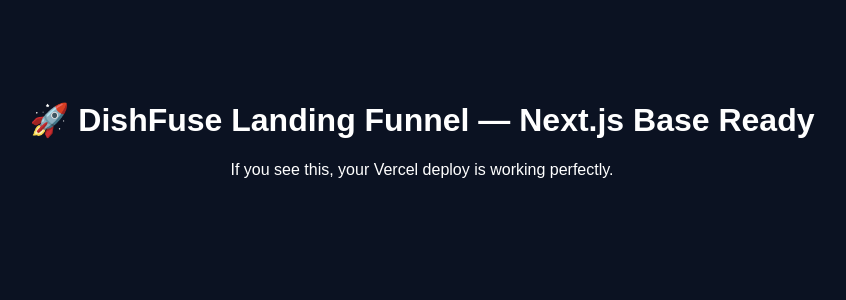
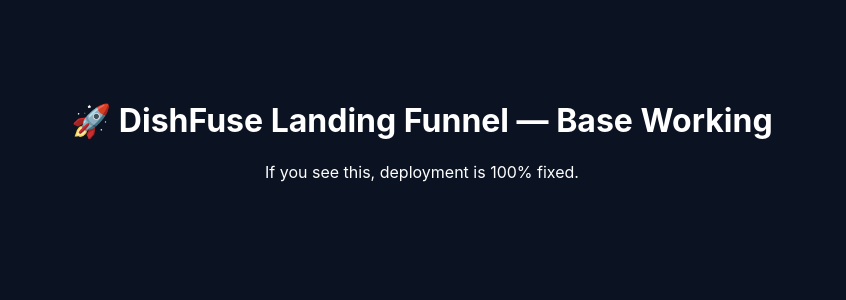
Before and after one commit to chrisgilbert722/dishfuse-landing-pro, a Next.js app: page / in a window 1280 px wide. Shown: the top 300 px of the page, without its empty margins (218-1064 px from the left). Built offline with nearby package versions, Linux system fonts and the light colour scheme.

Commit message:
Update page.js

```diff
--- a/app/page.js
+++ b/app/page.js
@@ -1,8 +1,8 @@
 export default function Page() {
   return (
-    <main style={{ textAlign: "center", padding: "80px", fontFamily: "sans-serif" }}>
-      <h1>🚀 DishFuse Landing Funnel — Next.js Base Ready</h1>
-      <p>If you see this, your Vercel deploy is working perfectly.</p>
+    <main style={{ textAlign: "center", padding: "80px" }}>
+      <h1>🚀 DishFuse Landing Funnel — Base Working</h1>
+      <p>If you see this, deployment is 100% fixed.</p>
     </main>
   );
 }
```
